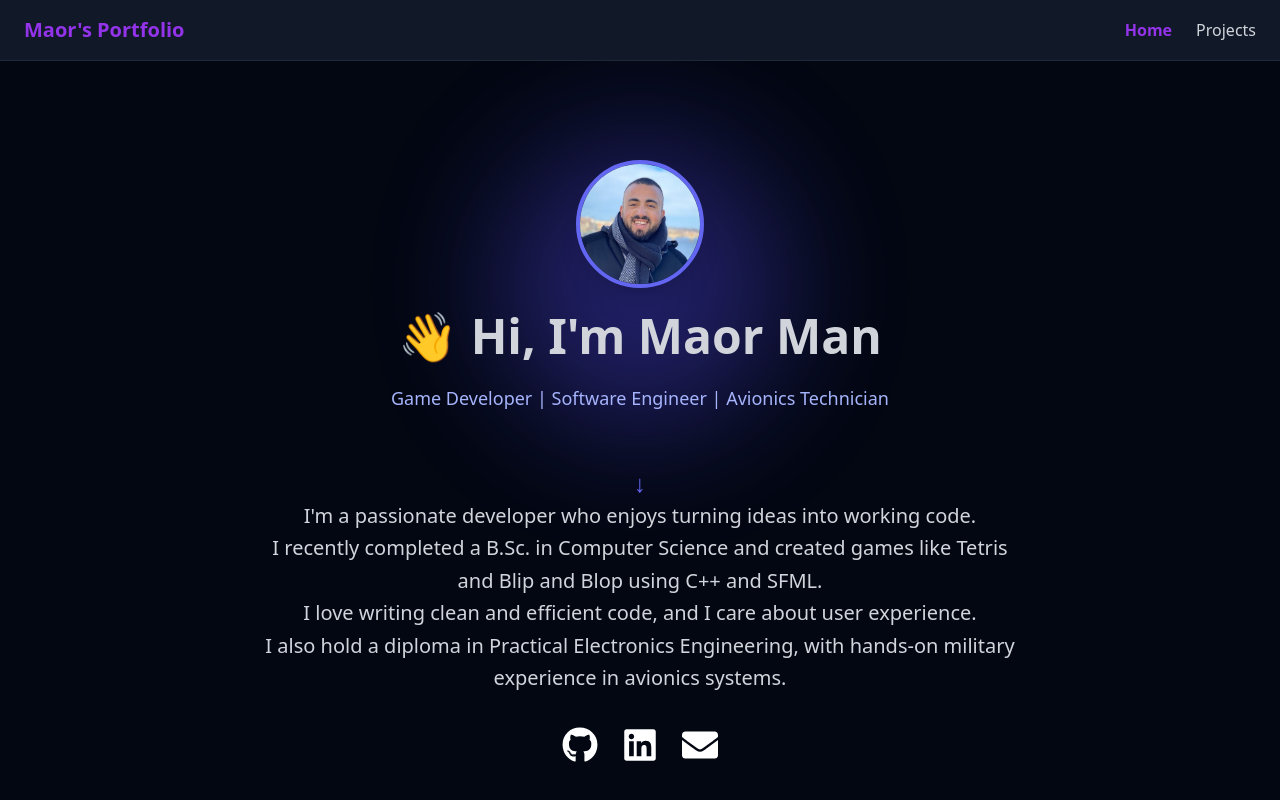
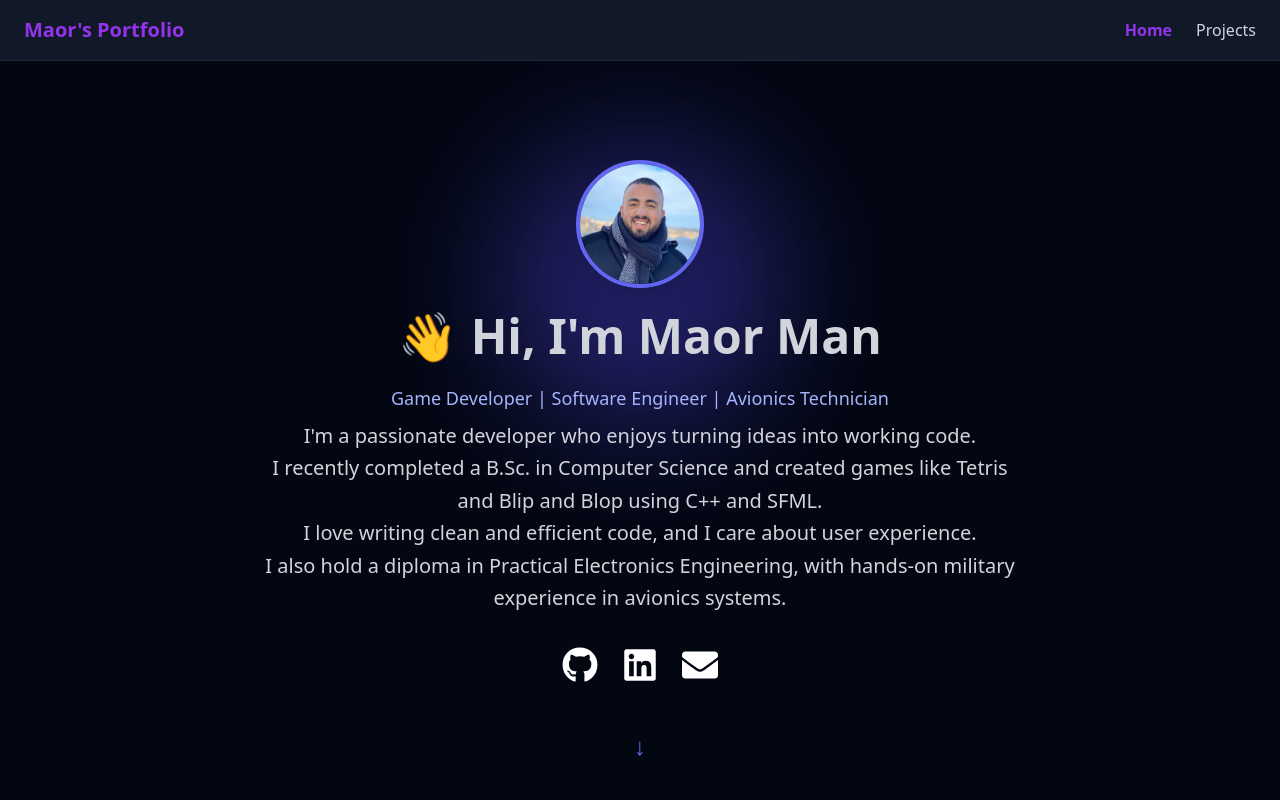
Before and after one commit to MaorMan1/my-portfolio, a React (Vite) app in the folder frontend/: page / in a window 1280 px wide. Shown: the top 800 px of the page. Built offline with nearby package versions, Linux system fonts and the light colour scheme.

Commit message:
Home Page changes

```diff
--- a/frontend/src/pages/Home.tsx
+++ b/frontend/src/pages/Home.tsx
@@ -53,10 +53,6 @@ function Home() {
         Game Developer | Software Engineer | Avionics Technician
       </p>
 
-
-
-      <div className="mt-12 animate-bounce text-indigo-500 text-2xl">↓</div>
-
       {/* 📝 Description with interactive glow */}
       <div
         ref={containerRef}
@@ -109,6 +105,7 @@ function Home() {
           <FaEnvelope title="Email" />
         </a>
       </div>
+      <div className="mt-12 animate-bounce text-indigo-500 text-2xl">↓</div>
     </div>
   )
 }
```
